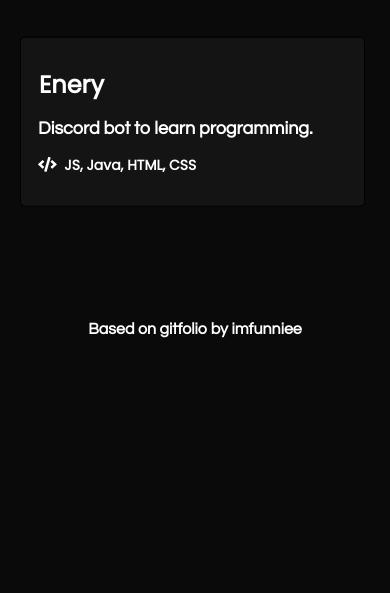
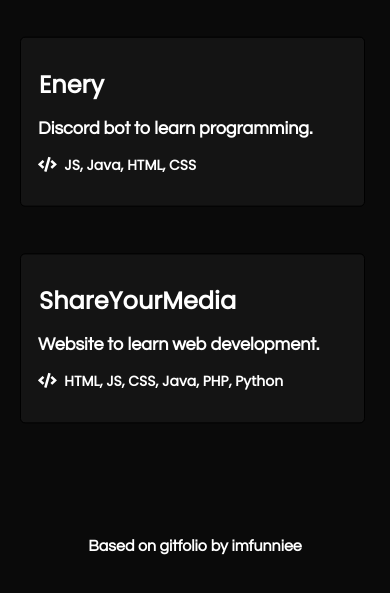
Before and after one commit to Steamarino/website, a plain HTML site: page index.html in a window 390 px wide. Shown: the part 949-1542 px from the top of the page. Before the commit the page ends 1391 px from the top, so only its background shows below. Drawn offline with Linux system fonts and the light colour scheme.

Commit message:
Update website & fix background image

```diff
--- a/assets/css/stylesheet.css
+++ b/assets/css/stylesheet.css
@@ -548,13 +548,13 @@ body {
             rgba(10, 10, 10, 0.3),
             rgb(10, 10, 10)
     ),
-    url("https://cdn.tristan.cf/hotlink-ok/img/banner1.jpg");
+    url("https://cdn.tristan.cf/img/banner/AmongTrees2.jpg");
     --background-background: linear-gradient(
             0deg,
             rgba(10, 10, 10, 1),
             rgba(10, 10, 10, 0.6)
     ),
-    url("https://cdn.tristan.cf/hotlink-ok/img/banner1.jpg") center center fixed;
+    url("https://cdn.tristan.cf/img/banner/AmongTrees2.jpg") center center fixed;
     --height: 50vh;
 }
 
@@ -585,6 +585,6 @@ body {
                 rgba(10, 10, 10, 1),
                 rgba(10, 10, 10, 0)
         ),
-        url("https://cdn.tristan.cf/hotlink-ok/img/banner1.jpg") !important;
+        url("https://cdn.tristan.cf/img/banner/AmongTrees2.jpg") !important;
     }
 }
--- a/index.html
+++ b/index.html
@@ -6,7 +6,7 @@
     <meta content="ie=edge" http-equiv="X-UA-Compatible"/>
     <title>Tristan's personal website</title>
     <meta property="og:title" content="Tristan's personal website">
-    <meta property="og:description" content="Hi, I'm Tristan. Nice to see you 👋">
+    <meta property="og:description" content="Hi, I'm Tristan. Nice to see you 🙂">
     <meta property="og:url" content="https://tristan.cf">
     <meta property="og:type" content="website">
     <meta property="og:image" content="https://avatars.githubusercontent.com/u/43283797">
@@ -89,8 +89,18 @@
                         <span style="display: block;">Discord bot to learn programming.</span>
                     </div>
                     <div class="bottom_section">
-                        <span style="display: inline-block;"><i
-                                class="fas fa-code"></i>&nbsp; JS, Java, HTML, CSS</span>
+                        <span style="display: inline-block;"><i class="fas fa-code"></i>&nbsp; JS, Java, HTML, CSS</span>
+                    </div>
+                </section>
+            </a>
+            <a href="https://shareyourmedia.org" target="_blank">
+                <section>
+                    <div class="section_title">ShareYourMedia</div>
+                    <div class="about_section">
+                        <span style="display: block;">Website to learn web development.</span>
+                    </div>
+                    <div class="bottom_section">
+                        <span style="display: inline-block;"><i class="fas fa-code"></i>&nbsp; HTML, JS, CSS, Java, PHP, Python</span>
                     </div>
                 </section>
             </a>
@@ -104,18 +114,18 @@
 <script src="/assets/js/magic-grid-3.2.4.min.js"></script>
 <script type="text/javascript">
     setTimeout(async function () {
-        await document.getElementById("loading").classList.add("animated");
-        await document.getElementById("loading").classList.add("fadeOut");
+        document.getElementById("loading").classList.add("animated");
+        document.getElementById("loading").classList.add("fadeOut");
         setTimeout(async function () {
-            await document.getElementById("loading").classList.remove("animated");
-            await document.getElementById("loading").classList.remove("fadeOut");
+            document.getElementById("loading").classList.remove("animated");
+            document.getElementById("loading").classList.remove("fadeOut");
             document.getElementById("loading").style.display = "none";
         }, 800);
     }, 1500);
 </script>
 <script type="text/javascript">
     (async function () {
-        const magicProjectsGrid = await new MagicGrid({
+        const magicProjectsGrid = new MagicGrid({
             container: "#work_section",
             animate: false,
             gutter: 30, // default gutter size
@@ -124,8 +134,8 @@
             maxColumns: 2,
             useTransform: true
         });
-        await $("document").ready(async () => {
-            await magicProjectsGrid.listen();
+        $("document").ready(async () => {
+            magicProjectsGrid.listen();
         });
     })();
 </script>
```
